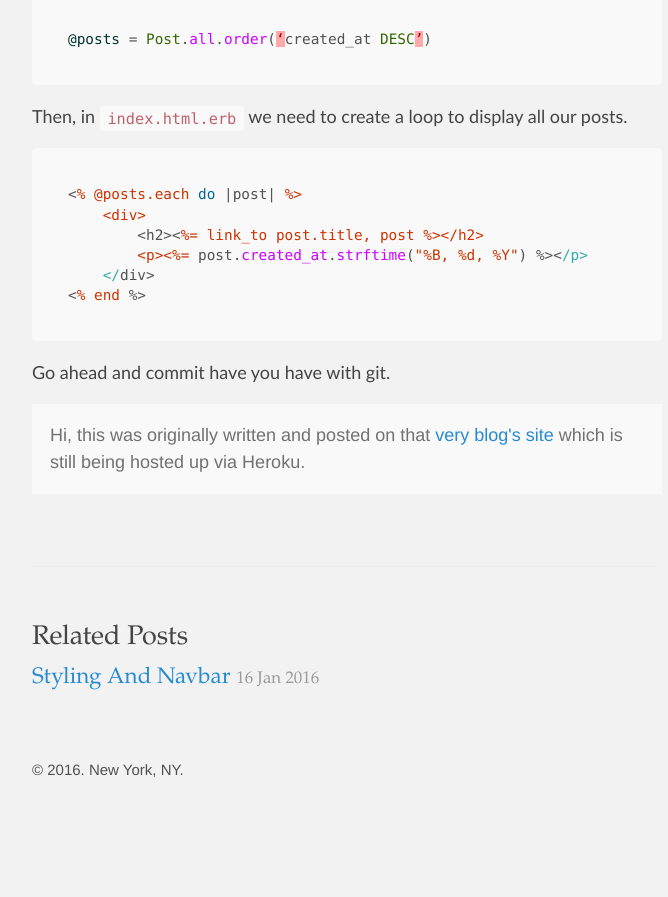
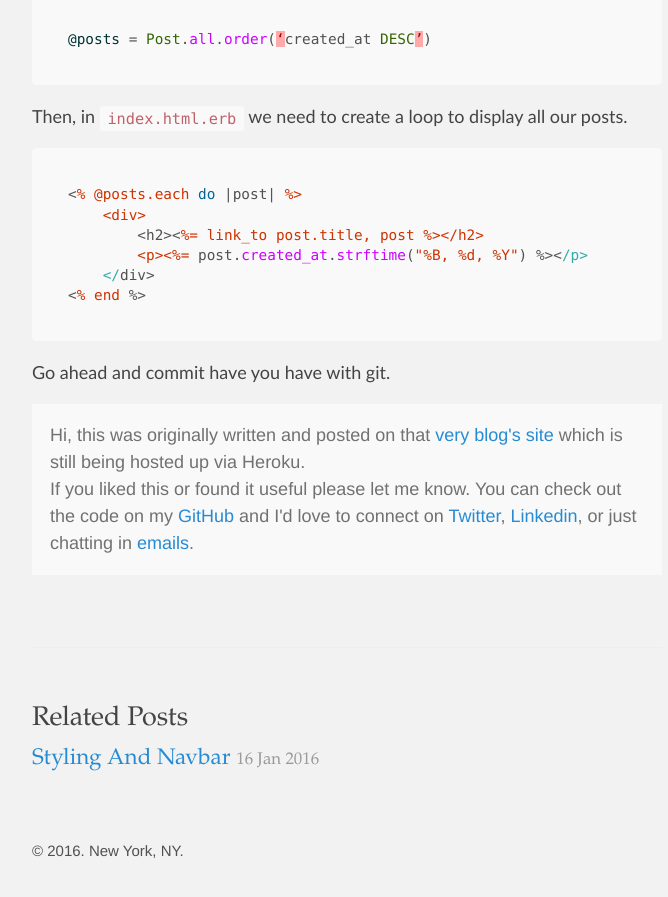
Before and after one commit to NickCalabs/nickcalabs.github.io, a Jekyll site: the page built from _posts/2016-01-14-Build-a-Blog-with-Rails.markdown, in a window 1280 px wide and 900 px high, scrolled down 5005 px. Shown: the top 897 px of the window, without its empty margins (293-961 px from the left). Built offline with Jekyll 4.4.1, drawn with Linux system fonts in a browser that asks for light colours; Markdown is read by kramdown in place of the engine named in the settings; before the commit the page ends 5824 px from its top, so only the background shows below that.

Commit message:
fix message

```diff
--- a/_posts/2016-01-14-Build-a-Blog-with-Rails.markdown
+++ b/_posts/2016-01-14-Build-a-Blog-with-Rails.markdown
@@ -168,5 +168,5 @@ Go ahead and commit have you have with git.
 
 
 <div class="message">
-  Hi, this was originally written and posted on that <a href="https://nameless-dusk-8821.herokuapp.com/">very blog's site</a> which is still being hosted up via Heroku.
+  Hi, this was originally written and posted on that <a href="https://nameless-dusk-8821.herokuapp.com/">very blog's site</a> which is still being hosted up via Heroku.<br>If you liked this or found it useful please let me know. You can check out the code on my <a href="http://github.com/nickcalabs">GitHub</a> and I'd love to connect on <a href="http://twitter.com/nickcalabs">Twitter</a>, <a href="http://linkedin.com/in/nickcalabro">Linkedin</a>, or just chatting in <a href="mailto:calabro.nick@gmail.com">emails</a>.
 </div>
```
